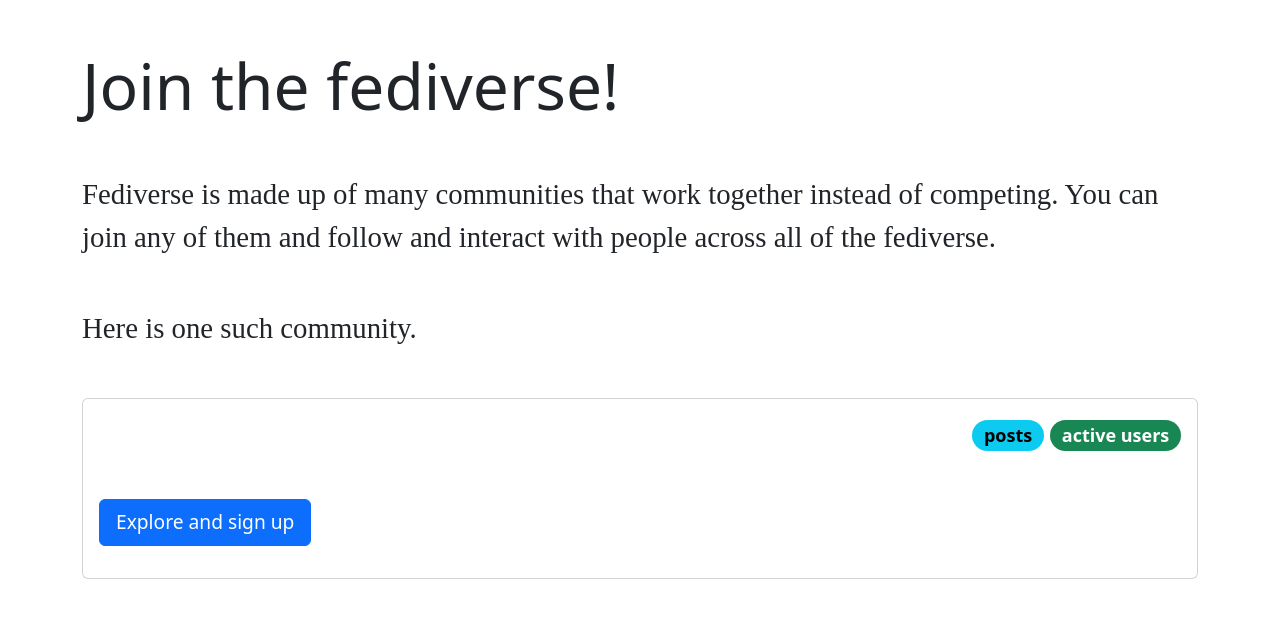
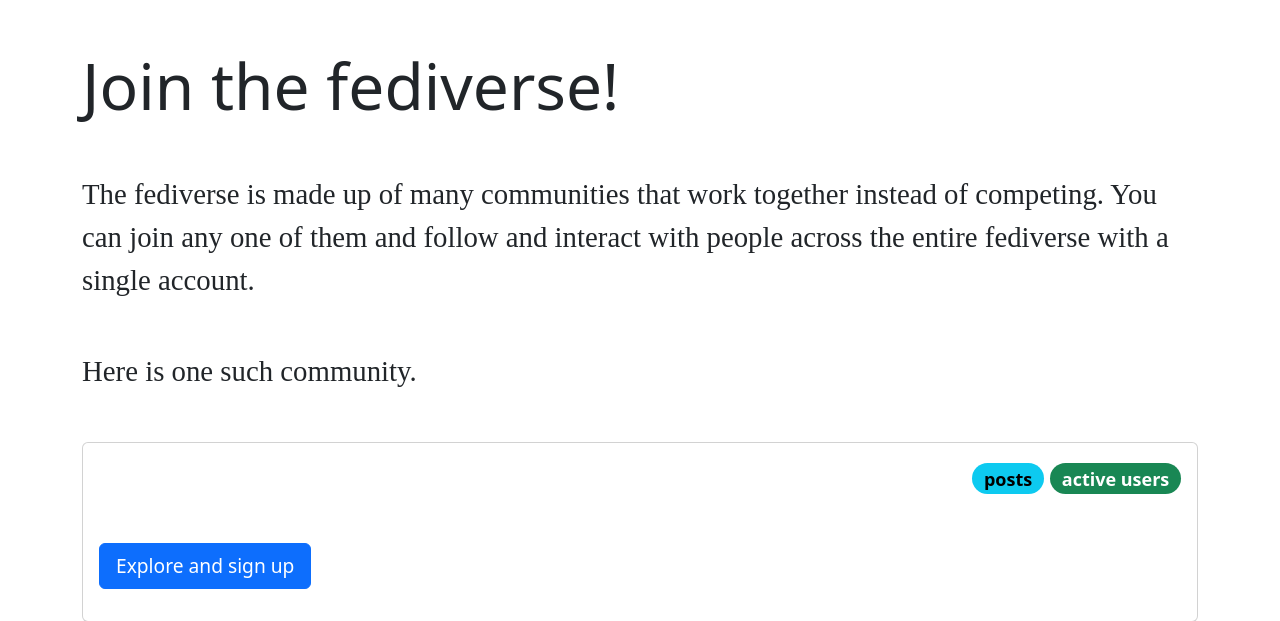
Before and after one commit to stefanbohacek/fediverse-invite, a Node server app: template views/home.handlebars in a window 1280 px wide. Shown: the top 621 px of the page. Run offline with Node 20, Linux system fonts and the light colour scheme; the template is opened without the code that fills it, so the values that code supplies are empty; some libraries are stand-ins or nearby versions; some web fonts are replaced.

Commit message:
Updated intro text.

```diff
--- a/views/home.handlebars
+++ b/views/home.handlebars
@@ -2,8 +2,8 @@
   Join the fediverse!
 </h1>
 <p class="lead mt-5">
-  Fediverse is made up of many communities that work together instead of competing. You can join any of them and follow
-  and interact with people across all of the fediverse.
+  The fediverse is made up of many communities that work together instead of competing. You can join any one of them and follow
+  and interact with people across the entire fediverse with a single account.
 </p>
 <p class="lead mt-5">
   Here is one such community.
```
